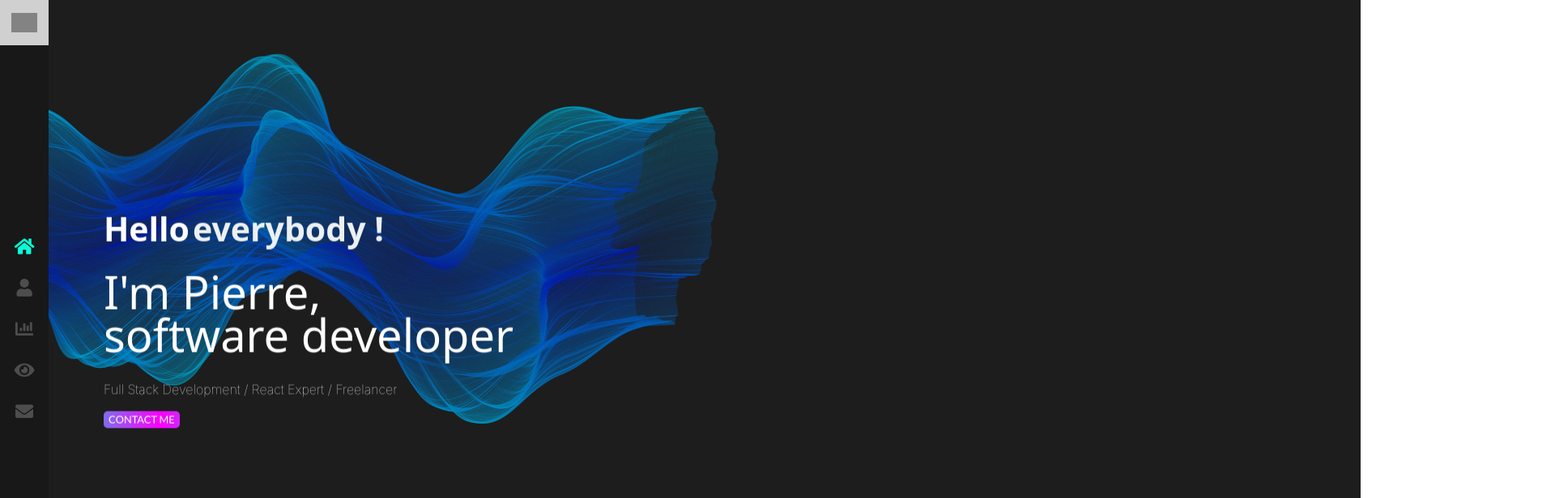
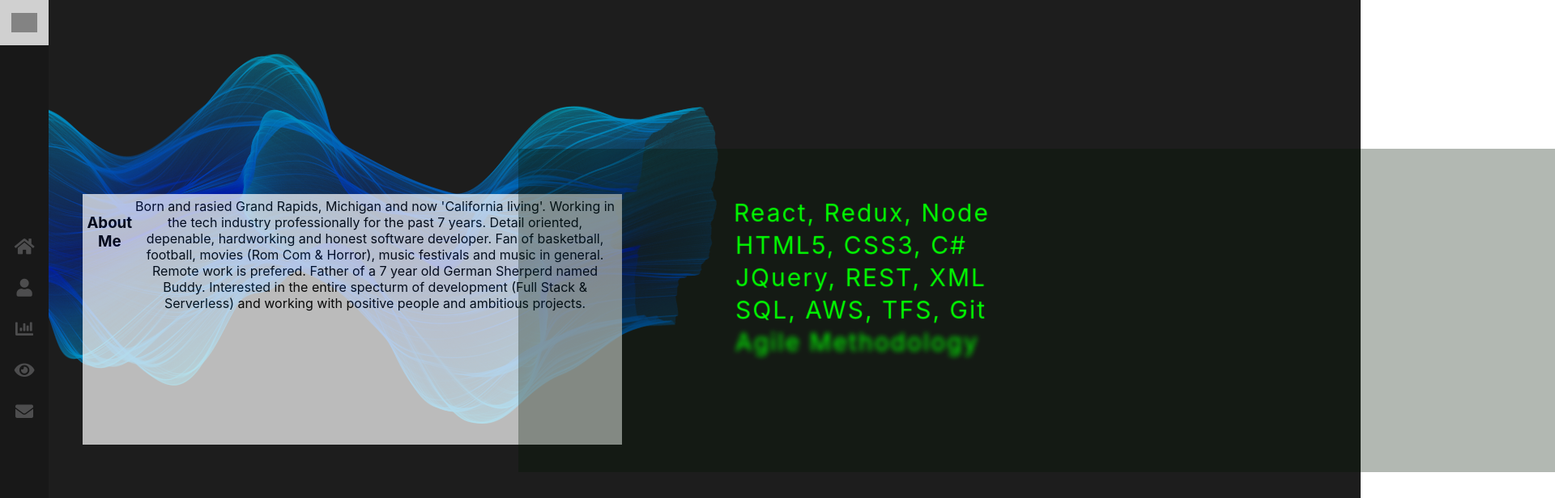
Before and after one commit to pierregober/portfolio, a React (Create React App) app: page /about in a window 1280 px wide. Shown: the top 616 px of the page at 81% size, 1920 px wide, since content can reach past the window. Built offline with nearby package versions, Linux system fonts and the light colour scheme; grey boxes are pictures that could not be loaded.

Commit message:
changes for the routing

```diff
--- a/public/index.html
+++ b/public/index.html
@@ -42,5 +42,6 @@
       To begin the development, run `npm start` or `yarn start`.
       To create a production bundle, use `npm run build` or `yarn build`.
     -->
+    <script src="http://cdnjs.cloudflare.com/ajax/libs/jquery/2.1.3/jquery.min.js"></script>
   </body>
 </html>
--- a/src/App.js
+++ b/src/App.js
@@ -1,4 +1,5 @@
 import React from "react";
+import { BrowserRouter as Router, Route } from "react-router-dom";
 
 import "./App.css";
 
@@ -6,14 +7,26 @@ import Navbar from "./components/Navbar";
 import Home from "./components/Home";
 import Background from "./components/Background";
 
+import About from "./components/dropmenu/About";
+import Contact from "./components/dropmenu/Contact";
+import Skills from "./components/dropmenu/Skills";
+import Work from "./components/dropmenu/Work";
+
 function App() {
   return (
     <>
-      <Navbar />
-      <div className="App">
-        <Background />
-        <Home />
-      </div>
+      <Router>
+        <Navbar />
+        <div className="App">
+          <Background />
+          <Route path="/about" component={About} />
+          <Route path="/contact" component={Contact} />
+          <Route path="/skills" component={Skills} />
+          <Route path="/work" component={Work} />
+          <Route path="/home" exact component={Home} />
+          <Route path="/" exact component={Home} />
+        </div>
+      </Router>
     </>
   );
 }
--- a/src/components/Background.js
+++ b/src/components/Background.js
@@ -22,7 +22,6 @@ function Background() {
     var timer;
     var drawsPerFrame;
     var drawCount;
-    var bgColor, urlColor;
     var TWO_PI = 2 * Math.PI;
     var lineWidth;
 
@@ -35,8 +34,6 @@ function Background() {
       minRadFactor = 0.1;
       iterations = 10;
       drawsPerFrame = 8;
-      bgColor = "#FFFFFF";
-      urlColor = "#EEEEEE";
       lineWidth = 1.01;
       startGenerate();
     }
--- a/src/components/Navbar.js
+++ b/src/components/Navbar.js
@@ -1,4 +1,4 @@
-import React, { useEffect, useRef, useState } from "react";
+import React from "react";
 
 import "./navbar.css";
 import "./iconStyles.css";
@@ -9,48 +9,7 @@ import Github from "../icons/social/Github";
 import Instagram from "../icons/social/Instagram";
 import Linkedin from "../icons/social/Linkedin";
 
-import About from "./dropmenu/About";
-import Contact from "./dropmenu/About";
-import Skills from "./dropmenu/About";
-import Work from "./dropmenu/About";
-
 function Navbar() {
-  const [showAbout, setShowAbout] = useState(false);
-  const [showContact, setShowContact] = useState(false);
-  const [showSkills, setShowSkills] = useState(false);
-  const [showWork, setShowWork] = useState(false);
-
-  const aboutRef = useRef();
-  const contactRef = useRef();
-  const skillsRef = useRef();
-  const workRef = useRef();
-
-  useEffect(() => {
-    function monitorMouse({ target }) {
-      if (showAbout && !aboutRef.current.contains(target)) {
-        setShowAbout(false);
-      }
-      if (showContact && !contactRef.current.contains(target)) {
-        setShowContact(false);
-      }
-      if (showSkills && !skillsRef.current.contains(target)) {
-        setShowSkills(false);
-      }
-      if (showWork && !workRef.current.contains(target)) {
-        setShowWork(false);
-      }
-    }
-  }, [
-    setShowAbout,
-    setShowContact,
-    setShowSkills,
-    setShowWork,
-    showAbout,
-    showContact,
-    showSkills,
-    showWork
-  ]);
-
   return (
     <>
       <div id="nav_bar">
@@ -62,7 +21,7 @@ function Navbar() {
           />
         </a>
         <nav className="en">
-          <a rel="index" href="/home" className="home-link active">
+          <a rel="index" href="/home" className="home-link">
             <i className="icon home"></i>
           </a>
           <a rel="about" href="/about">
@@ -117,11 +76,10 @@ function Navbar() {
             </a>
           </li>
         </ul>
-        <a id="mobile-link" href>
+        <a id="mobile-link" href="#">
           <i className="fa fa-bars" />
         </a>
       </div>
-      {showAbout && <About />}
     </>
   );
 }
--- a/src/components/dropmenu.css
+++ b/src/components/dropmenu.css
@@ -9,10 +9,11 @@
   max-height: 300px;
   position: fixed;
   overflow: hidden;
-  z-index: 2400;
+  z-index: 1;
   opacity: 0.7;
   margin: 0;
   padding: 5px;
+  display: flex;
 }
 
 .dropdown-case {
@@ -22,3 +23,174 @@
   background-color: #fff;
   padding: 0px 3px 3px 0px;
 }
+
+/* Console text*/
+
+.text-container {
+  background-color: rgba(0, 0, 0, 0.4);
+  width: 80vw;
+  height: 50vh;
+  position: absolute;
+  top: 50%;
+  left: 50%;
+  -o-animation: bringup 2s linear reverse forwards;
+  -moz-animation: bringup 2s linear reverse forwards;
+  -webkit-animation: bringup 2s linear reverse forwards;
+  animation: bringup 2s linear reverse forwards;
+  overflow: hidden;
+  letter-spacing: 2px;
+
+  width: 100%;
+  will-change: contents;
+  position: absolute;
+  top: 23%;
+  z-index: 1 !important;
+  transform-style: preserve-3d;
+  opacity: 1;
+  transform: matrix(1, 0, 0, 1, 0, 0);
+}
+
+@keyframes bringup {
+  0% {
+    background-color: rgba(0, 20, 0, 0.3);
+  }
+  100% {
+    background-color: rgba(0, 0, 0, 0.1);
+  }
+}
+
+.shrink {
+  position: absolute;
+  top: 60px;
+  left: 265px;
+  text-align: center;
+  font-size: 30px;
+  color: transparent;
+  -o-animation: shrink 1.5s linear forwards 2s;
+  -moz-animation: shrink 1.5s linear forwards 2s;
+  -webkit-animation: shrink 1.5s linear forwards 2s;
+  animation: shrink 1.5s linear forwards 2s;
+}
+@keyframes shrink {
+  0% {
+    text-shadow: 0px 0px 80px #0f0;
+  }
+  100% {
+    text-shadow: 1px 1px 1px #0f0;
+  }
+}
+.eat,
+.sleep,
+.rave,
+.repeat {
+  position: absolute;
+  top: 100px;
+  left: 267px;
+  font-size: 30px;
+  color: transparent;
+  -o-animation: shrink 1.5s linear forwards 3s;
+  -moz-animation: shrink 1.5s linear forwards 3s;
+  -webkit-animation: shrink 1.5s linear forwards 3s;
+  animation: shrink 1.5s linear forwards 3s;
+}
+.sleep {
+  top: 140px;
+  -o-animation: shrink 1.5s linear forwards 3.2s;
+  -moz-animation: shrink 1.5s linear forwards 3.2s;
+  -webkit-animation: shrink 1.5s linear forwards 3.2s;
+  animation: shrink 1.5s linear forwards 3.2s;
+}
+.rave {
+  top: 180px;
+  -o-animation: shrink 1.5s linear forwards 3.4s;
+  -moz-animation: shrink 1.5s linear forwards 3.4s;
+  -webkit-animation: shrink 1.5s linear forwards 3.4s;
+  animation: shrink 1.5s linear forwards 3.4s;
+}
+.repeat {
+  top: 220px;
+  -o-animation: shrink 1.5s linear forwards 3.6s;
+  -moz-animation: shrink 1.5s linear forwards 3.6s;
+  -webkit-animation: shrink 1.5s linear forwards 3.6s;
+  animation: shrink 1.5s linear forwards 3.6s;
+}
+
+@keyframes appear {
+  0% {
+    opacity: 0;
+  }
+  100% {
+    opacity: 1;
+  }
+}
+
+@keyframes roll {
+  0% {
+    background-position: right 0 top 0;
+  }
+  100% {
+    background-position: right 0 top -146px;
+  }
+}
+
+/* skills image grid*/
+
+.image-grid div {
+  width: 25%;
+  height: 240px;
+  background-repeat: no-repeat;
+  background-size: cover;
+  background-position: center center;
+}
+
+.image-grid {
+  display: flex;
+  flex-wrap: wrap;
+}
+
+.image01 {
+  background-image: url("https://i7.pngflow.com/pngimage/117/744/png-node-js-javascript-express-js-software-developer-react-network-code-angle-text-rectangle-logo-clipart.png");
+}
+.image02 {
+  background-image: url("https://p1.hiclipart.com/preview/951/574/485/react-logo-javascript-redux-vuejs-angular-angularjs-expressjs-front-and-back-ends-png-clipart.jpg");
+}
+.image03 {
+  background-image: url("https://upload.wikimedia.org/wikipedia/commons/thumb/6/61/HTML5_logo_and_wordmark.svg/512px-HTML5_logo_and_wordmark.svg.png");
+}
+.image04 {
+  background-image: url("https://upload.wikimedia.org/wikipedia/commons/thumb/3/3d/CSS.3.svg/1200px-CSS.3.svg.png");
+}
+.image05 {
+  background-image: url("https://futurumresearch.com/wp-content/uploads/2020/01/aws-logo.png");
+}
+.image06 {
+  background-image: url("https://cdn4.iconfinder.com/data/icons/logos-3/600/React.js_logo-512.png");
+}
+.image07 {
+  background-image: url("https://stickykart.com/wp-content/uploads/2018/08/redux.png");
+}
+.image08 {
+  background-image: url("https://s3-us-west-2.amazonaws.com/s.cdpn.io/409269/food-drink-08.jpg");
+}
+.image09 {
+  background-image: url("https://s3-us-west-2.amazonaws.com/s.cdpn.io/409269/food-drink-09.jpg");
+}
+.image10 {
+  background-image: url("https://s3-us-west-2.amazonaws.com/s.cdpn.io/409269/food-drink-10.jpg");
+}
+.image11 {
+  background-image: url("https://s3-us-west-2.amazonaws.com/s.cdpn.io/409269/food-drink-11.jpg");
+}
+.image12 {
+  background-image: url("https://s3-us-west-2.amazonaws.com/s.cdpn.io/409269/food-drink-12.jpg");
+}
+
+@media screen and (max-width: 400px) {
+  .image-grid {
+    flex-direction: column;
+    flex-wrap: no-wrap;
+  }
+  .image-grid div {
+    width: 100%;
+  }
+}
--- a/src/components/dropmenu/About.js
+++ b/src/components/dropmenu/About.js
@@ -2,10 +2,33 @@ import React from "react";
 
 function About() {
   return (
-    /*possible flex box*/
-    <div className="dropbody">
-      <div className="dropcase">placeholder</div>
-    </div>
+    <>
+      <div className="drop">
+        <div className="dropcase">
+          <div className="dropbody">
+            <h3>About Me</h3>
+            <section>
+              Born and rasied Grand Rapids, Michigan and now 'California
+              living'. Working in the tech industry professionally for the past
+              7 years. Detail oriented, depenable, hardworking and honest
+              software developer. Fan of basketball, football, movies (Rom Com &
+              Horror), music festivals and music in general. Remote work is
+              prefered. Father of a 7 year old German Sherperd named Buddy.
+              Interested in the entire specturm of development (Full Stack &
+              Serverless) and working with positive people and ambitious
+              projects.
+            </section>
+          </div>
+          <div className="text-container">
+            <div className="shrink">React, Redux, Node</div>
+            <div className="eat">HTML5, CSS3, C#</div>
+            <div className="sleep">JQuery, REST, XML</div>
+            <div className="rave">SQL, AWS, TFS, Git</div>
+            <div className="repeat">Agile Methodology </div>
+          </div>
+        </div>
+      </div>
+    </>
   );
 }
 export default About;
--- a/src/components/dropmenu/Contact.js
+++ b/src/components/dropmenu/Contact.js
@@ -0,0 +1,10 @@
+import React from "react";
+
+function Contact() {
+  return (
+    <>
+      <div></div>
+    </>
+  );
+}
+export default Contact;
--- a/src/components/dropmenu/Work.js
+++ b/src/components/dropmenu/Work.js
@@ -0,0 +1,10 @@
+import React from "react";
+
+function Work() {
+  return (
+    <>
+      <div></div>
+    </>
+  );
+}
+export default Work;
```
Also changed, not shown: package.json (+8 -1 lines), src/components/dropmenu/Skills.js (+55 -0 lines), src/index.js (+4 -4 lines), 1 other file (tests, documents, lock files or other folders).
